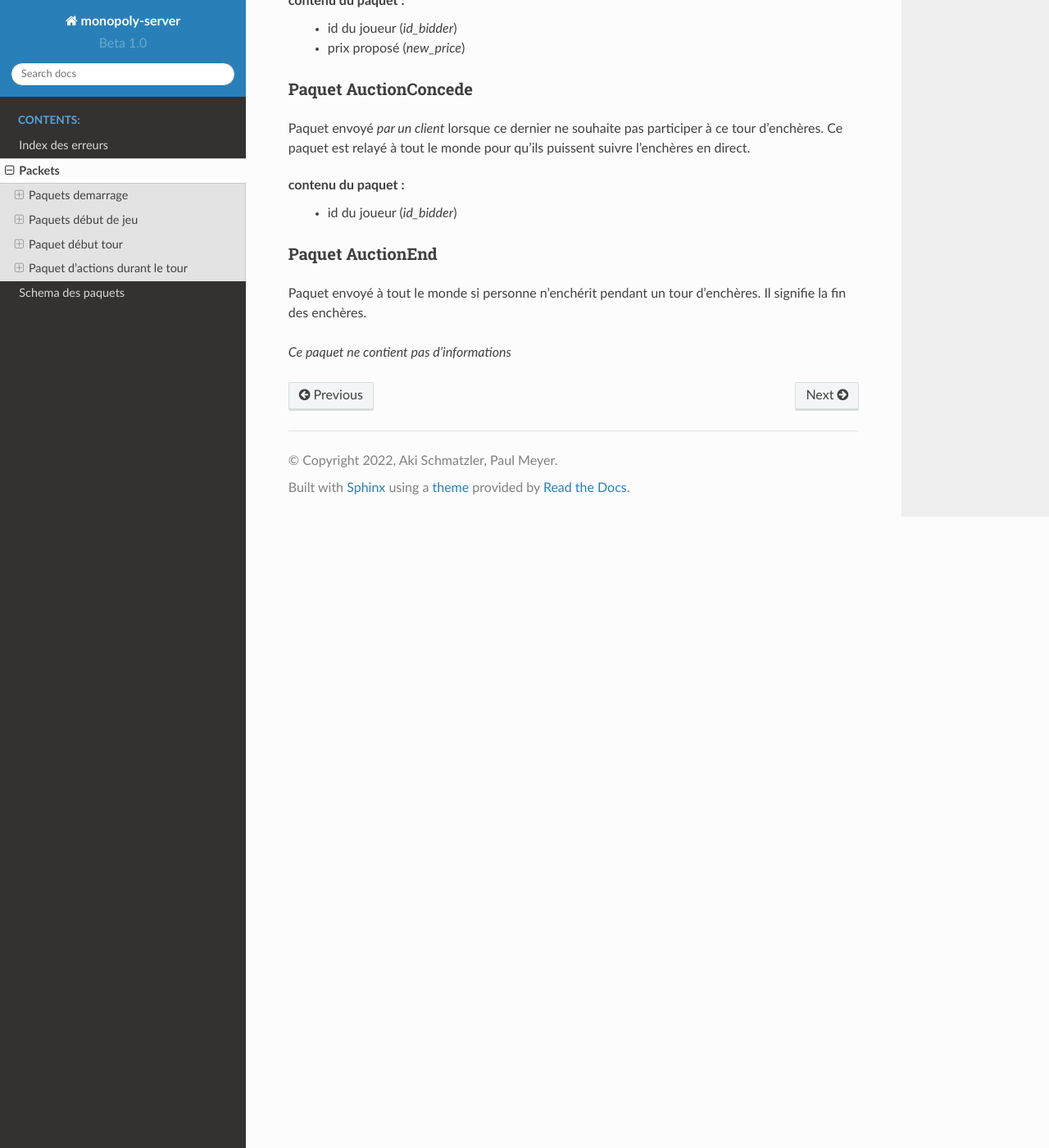
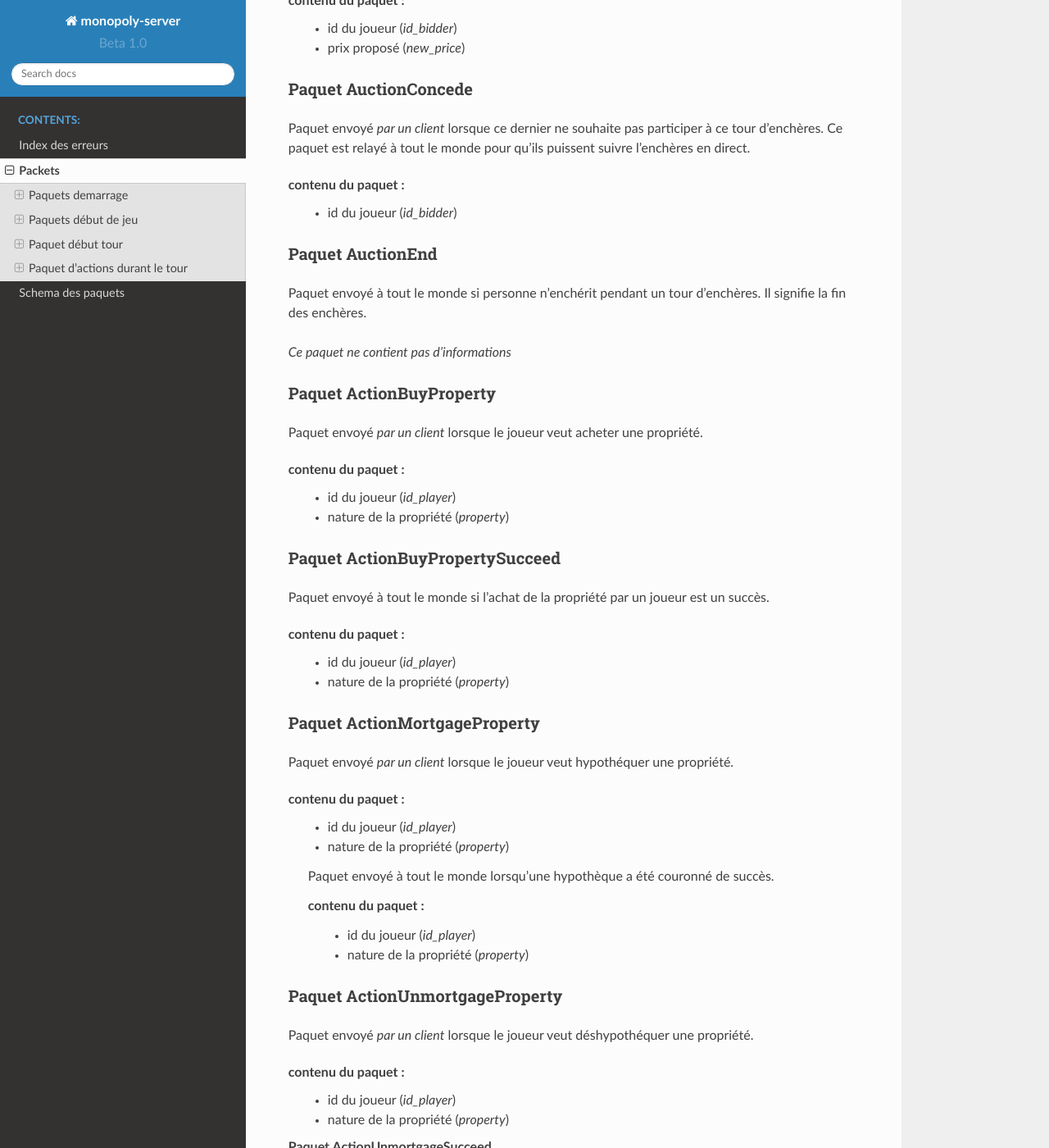
Before and after one commit to 3A-Unistra/Server, a Sphinx documentation site: the page built from docs/source/pages/packets.rst, in a window 1280 px wide and 1400 px high, scrolled down 6907 px. Shown: the whole window at 82% size. Built offline with Sphinx 7.4.7 and the Read the Docs theme 2.0.0, drawn with Linux system fonts in a browser that asks for light colours; formulas are drawn with MathJax 3; some of the changed text lies outside the part shown.

Commit message:
docs paquets action tour fin

```diff
--- a/docs/source/pages/packets.rst
+++ b/docs/source/pages/packets.rst
@@ -310,3 +310,95 @@
 Paquet envoyé à tout le monde si personne n'enchérit pendant un tour d'enchères. Il signifie la fin des enchères.
 
 *Ce paquet ne contient pas d'informations*
+
+
+Paquet ActionBuyProperty
+^^^^^^^^^^^^^^^^^^^^^^^^
+
+Paquet envoyé *par un client* lorsque le joueur veut acheter une propriété.
+
+**contenu du paquet :**
+ * id du joueur (*id_player*)
+ * nature de la propriété (*property*)
+
+Paquet ActionBuyPropertySucceed
+^^^^^^^^^^^^^^^^^^^^^^^^^^^^^^^
+
+Paquet envoyé à tout le monde si l'achat de la propriété par un joueur est un succès.
+
+**contenu du paquet :**
+ * id du joueur (*id_player*)
+ * nature de la propriété (*property*)
+
+Paquet ActionMortgageProperty
+^^^^^^^^^^^^^^^^^^^^^^^^^^^^^
+
+Paquet envoyé *par un client* lorsque le joueur veut hypothéquer une propriété.
+
+**contenu du paquet :**
+ * id du joueur (*id_player*)
+ * nature de la propriété (*property*)
+
+ Paquet ActionMortgageSucceed
+ ^^^^^^^^^^^^^^^^^^^^^^^^^^^^
+
+ Paquet envoyé à tout le monde lorsqu'une hypothèque a été couronné de succès.
+
+ **contenu du paquet :**
+  * id du joueur (*id_player*)
+  * nature de la propriété (*property*)
+
+Paquet ActionUnmortgageProperty
+^^^^^^^^^^^^^^^^^^^^^^^^^^^^^^^
+
+Paquet envoyé *par un client* lorsque le joueur veut déshypothéquer une propriété.
+
+**contenu du paquet :**
+ * id du joueur (*id_player*)
+ * nature de la propriété (*property*)
+
+Paquet ActionUnmortgageSucceed
+ ^^^^^^^^^^^^^^^^^^^^^^^^^^^^^
+
+Paquet envoyé à tout le monde lorsqu'un déshypothèquement a été couronné de succès.
+
+**contenu du paquet :**
+ * id du joueur (*id_player*)
+ * nature de la propriété (*property*)
+
+
+Paquet ActionBuyHouse
+^^^^^^^^^^^^^^^^^^^^^
+
+Paquet envoyé *par un client* lorsque le joueur veut acheter une maison
+
+**contenu du paquet :**
+ * id du joueur (*id_player*)
+ * id de la maison (*id_house*)
+
+Paquet ActionBuyHouseSucceed
+^^^^^^^^^^^^^^^^^^^^^^^^^^^^
+
+Paquet envoyé à tout le monde lorsque l'achat d'une maison a été couronné de succès.
+
+**contenu du paquet :**
+ * id du joueur (*id_player*)
+ * id de la maison (*id_house*)
+
+Paquet ActionSellHouse
+^^^^^^^^^^^^^^^^^^^^^^
+
+PAquet envoyé *par un clinet* lorsque le joueur veut vendre une maison.
+
+**contenu du paquet :**
+ * id du joueur (*id_player*)
+ * id de la maison (*id_house*)
+
+ Paquet ActionSellHouseSucceed
+ ^^^^^^^^^^^^^^^^^^^^^^^^^^^^
+
+ Paquet envoyé à tout le monde lorsque la vente d'une maison a été couronné de succès.
+
+ **contenu du paquet :**
+  * id du joueur (*id_player*)
+  * id de la maison (*id_house*)
```
